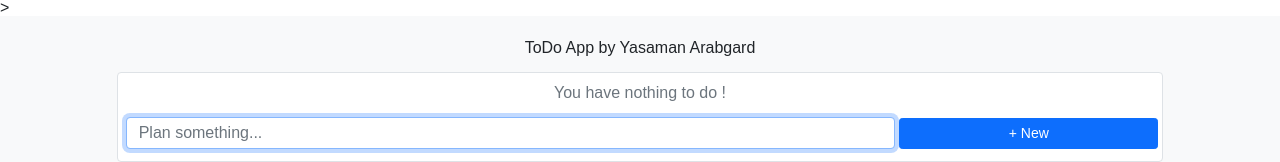
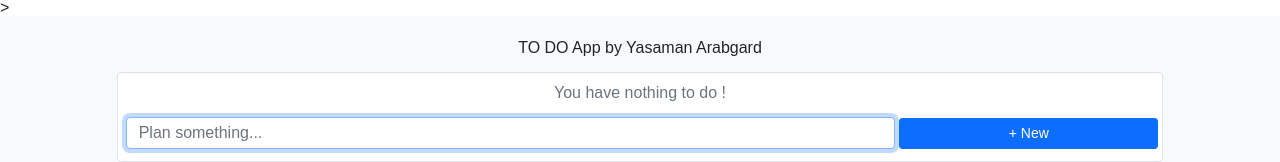
Before and after one commit to YasamanKarimArabgard/ToDoApp-react.js, a React (Create React App) app: page / in a window 1280 px wide. Shown: the top 162 px of the page. Built offline with nearby package versions, Linux system fonts and the light colour scheme.

Commit message:
change main title

```diff
--- a/src/App.js
+++ b/src/App.js
@@ -6,7 +6,7 @@ const App = () => {
   return (
     <TodoProvider>
       <div className="container-fluid d-flex align-items-center flex-column bg-light">
-        <h1 className="pt-4 font-weight-bold">ToDo App by Yasaman Arabgard</h1>
+        <h1 className="pt-4 font-weight-bold">TO DO App by Yasaman Arabgard</h1>
         <ToDoApp />
       </div>
     </TodoProvider>
```
